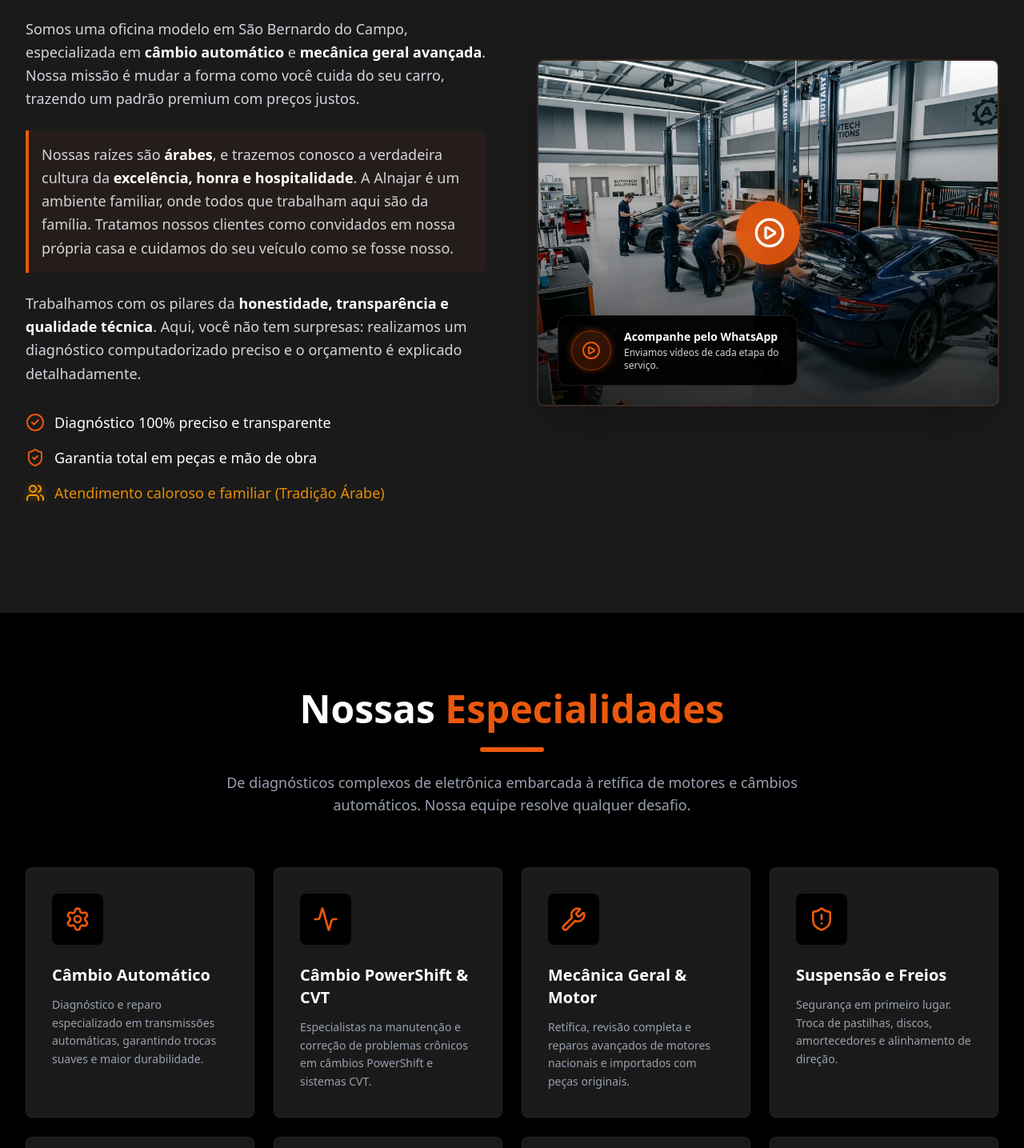
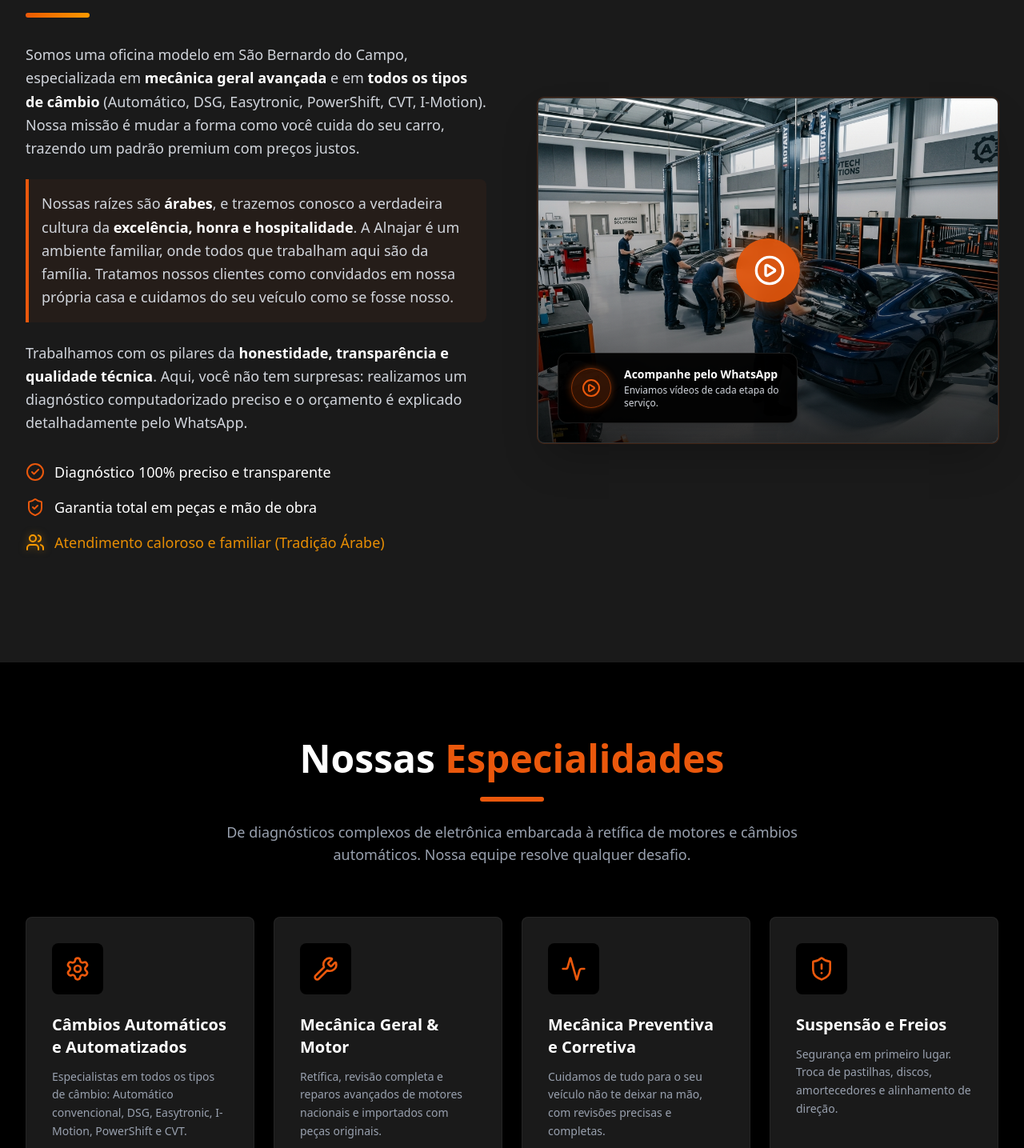
Before and after one commit to Alysontrx/siteAlnajar, a Next.js app: page / in a window 1280 px wide. Shown: the part 1155-2590 px from the top of the page at 80% size. Built offline with nearby package versions, Linux system fonts and the light colour scheme.

Commit message:
Atualiza textos destacando mecânica geral e todos os tipos de câmbio

```diff
--- a/src/components/Specialties.tsx
+++ b/src/components/Specialties.tsx
@@ -7,18 +7,18 @@ import { useLanguage } from "@/context/LanguageContext";
 const getSpecialties = (lang: 'pt' | 'en' | 'ar') => [
   {
     icon: <Settings className="w-8 h-8" />,
-    title: lang === 'ar' ? "ناقل الحركة الأوتوماتيكي" : lang === 'en' ? "Automatic Transmission" : "Câmbio Automático",
-    desc: lang === 'ar' ? "تشخيص وإصلاح متخصص في نواقل الحركة الأوتوماتيكية لضمان تبديل سلس وعمر أطول." : lang === 'en' ? "Specialized diagnosis and repair for automatic transmissions, ensuring smooth shifts and durability." : "Diagnóstico e reparo especializado em transmissões automáticas, garantindo trocas suaves e maior durabilidade."
-  },
-  {
-    icon: <Activity className="w-8 h-8" />,
-    title: lang === 'ar' ? "ناقل الحركة PowerShift و CVT" : lang === 'en' ? "PowerShift & CVT Transmission" : "Câmbio PowerShift & CVT",
-    desc: lang === 'ar' ? "متخصصون في صيانة وتصحيح المشاكل المزمنة في أنظمة PowerShift و CVT." : lang === 'en' ? "Experts in maintenance and correction of chronic issues in PowerShift and CVT systems." : "Especialistas na manutenção e correção de problemas crônicos em câmbios PowerShift e sistemas CVT."
+    title: lang === 'ar' ? "جميع أنواع نواقل الحركة" : lang === 'en' ? "All Transmission Types" : "Câmbios Automáticos e Automatizados",
+    desc: lang === 'ar' ? "متخصصون في جميع أنواع نواقل الحركة: DSG، Easytronic، PowerShift، CVT والمزيد." : lang === 'en' ? "Experts in all transmission types: DSG, Easytronic, PowerShift, CVT, and more." : "Especialistas em todos os tipos de câmbio: Automático convencional, DSG, Easytronic, I-Motion, PowerShift e CVT."
   },
   {
     icon: <Wrench className="w-8 h-8" />,
     title: lang === 'ar' ? "الميكانيكا العامة والمحرك" : lang === 'en' ? "General Mechanics & Engine" : "Mecânica Geral & Motor",
     desc: lang === 'ar' ? "إصلاح شامل وصيانة متقدمة للمحركات باستخدام قطع غيار أصلية." : lang === 'en' ? "Complete overhaul and advanced repairs for engines with original parts." : "Retífica, revisão completa e reparos avançados de motores nacionais e importados com peças originais."
+  },
+  {
+    icon: <Activity className="w-8 h-8" />,
+    title: lang === 'ar' ? "الميكانيكا الوقائية" : lang === 'en' ? "Preventive Mechanics" : "Mecânica Preventiva e Corretiva",
+    desc: lang === 'ar' ? "صيانة دقيقة لتجنب الأعطال غير المتوقعة." : lang === 'en' ? "Precise maintenance to avoid unexpected breakdowns." : "Cuidamos de tudo para o seu veículo não te deixar na mão, com revisões precisas e completas."
   },
   {
     icon: <ShieldAlert className="w-8 h-8" />,
--- a/src/translations/index.ts
+++ b/src/translations/index.ts
@@ -3,8 +3,8 @@ export type Language = 'pt' | 'en' | 'ar';
 export const translations = {
   pt: {
     header: { about: "Sobre", specialties: "Especialidades", howItWorks: "Como Funciona", testimonials: "Depoimentos", whatsapp: "Falar no WhatsApp" },
-    hero: { badge: "Referência em São Bernardo do Campo", title1: "Especialistas em", titleHighlight: "Câmbio Automático", title2: "e Mecânica Geral", description: "Mais de 30 anos de experiência oferecendo diagnóstico preciso, transparência e serviços com garantia para seu veículo. Tradição e excelência em cada detalhe.", quoteBtn: "Solicitar orçamento", locationBtn: "Como chegar", feature1: "Excelente avaliação Google", feature2: "Garantia dos serviços", feature3: "Atendimento transparente", feature4: "Diagnóstico especializado" },
-    about: { title1: "Quem é a", titleHighlight: "Alnajar?", p1: "Somos uma oficina modelo em São Bernardo do Campo, especializada em **câmbio automático** e **mecânica geral avançada**. Nossa missão é mudar a forma como você cuida do seu carro, trazendo um padrão premium com preços justos.", p2: "Nossas raízes são **árabes**, e trazemos conosco a verdadeira cultura da **excelência, honra e hospitalidade**. A Alnajar é um ambiente familiar, onde todos que trabalham aqui são da família. Tratamos nossos clientes como convidados em nossa própria casa e cuidamos do seu veículo como se fosse nosso.", p3: "Trabalhamos com os pilares da **honestidade, transparência e qualidade técnica**. Aqui, você não tem surpresas: realizamos um diagnóstico computadorizado preciso e o orçamento é explicado detalhadamente.", feat1: "Diagnóstico 100% preciso e transparente", feat2: "Garantia total em peças e mão de obra", feat3: "Atendimento caloroso e familiar (Tradição Árabe)", videoTitle: "Acompanhe pelo WhatsApp", videoDesc: "Enviamos vídeos de cada etapa do serviço." },
+    hero: { badge: "Referência em São Bernardo do Campo", title1: "Especialistas em", titleHighlight: "Mecânica Geral", title2: "e Todos os Tipos de Câmbio", description: "Mais de 30 anos de experiência com diagnóstico preciso, transparência e garantia para o seu veículo. Especialistas em motores e todos os sistemas de câmbio (Automático, DSG, Easytronic, etc).", quoteBtn: "Fazer orçamento no WhatsApp", locationBtn: "Como chegar", feature1: "Excelente avaliação Google", feature2: "Garantia dos serviços", feature3: "Atendimento transparente", feature4: "Diagnóstico especializado" },
+    about: { title1: "Quem é a", titleHighlight: "Alnajar?", p1: "Somos uma oficina modelo em São Bernardo do Campo, especializada em **mecânica geral avançada** e em **todos os tipos de câmbio** (Automático, DSG, Easytronic, PowerShift, CVT, I-Motion). Nossa missão é mudar a forma como você cuida do seu carro, trazendo um padrão premium com preços justos.", p2: "Nossas raízes são **árabes**, e trazemos conosco a verdadeira cultura da **excelência, honra e hospitalidade**. A Alnajar é um ambiente familiar, onde todos que trabalham aqui são da família. Tratamos nossos clientes como convidados em nossa própria casa e cuidamos do seu veículo como se fosse nosso.", p3: "Trabalhamos com os pilares da **honestidade, transparência e qualidade técnica**. Aqui, você não tem surpresas: realizamos um diagnóstico computadorizado preciso e o orçamento é explicado detalhadamente pelo WhatsApp.", feat1: "Diagnóstico 100% preciso e transparente", feat2: "Garantia total em peças e mão de obra", feat3: "Atendimento caloroso e familiar (Tradição Árabe)", videoTitle: "Acompanhe pelo WhatsApp", videoDesc: "Enviamos vídeos de cada etapa do serviço." },
     cta: { title1: "Seu carro merece", titleHighlight: "especialistas.", description: "Pare de ser enganado por oficinas comuns. Traga seu carro para a família Alnajar e sinta a diferença da verdadeira hospitalidade árabe unida à excelência mecânica. Garantimos a solução definitiva para o seu veículo.", btn: "Falar no WhatsApp" },
     specialties: { title1: "Nossas", titleHighlight: "Especialidades", desc: "De diagnósticos complexos de eletrônica embarcada à retífica de motores e câmbios automáticos. Nossa equipe resolve qualquer desafio." },
     testimonials: { title1: "O que dizem", titleHighlight: "nossos clientes", desc: "A satisfação de quem já confiou o carro à Mecânica Alnajar.", customer: "Cliente Alnajar" },
```
